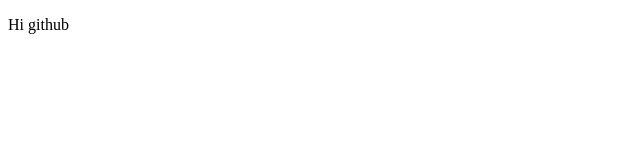
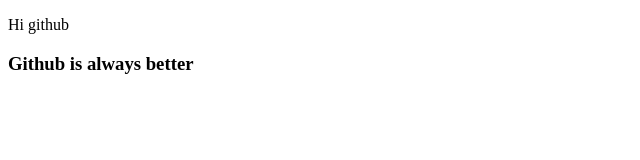
Before and after one commit to sagor38/2nd_website_github, a plain HTML site: page index.html in a window 1280 px wide. Shown: the whole page, without its empty margins (0-640 px from the left). Drawn offline with Linux system fonts and the light colour scheme.

Commit message:
h3 added

```diff
--- a/index.html
+++ b/index.html
@@ -7,5 +7,6 @@
 </head>
 <body>
     <p>Hi github </p>
+    <h3>Github is always better</h3>
 </body>
 </html>
```
